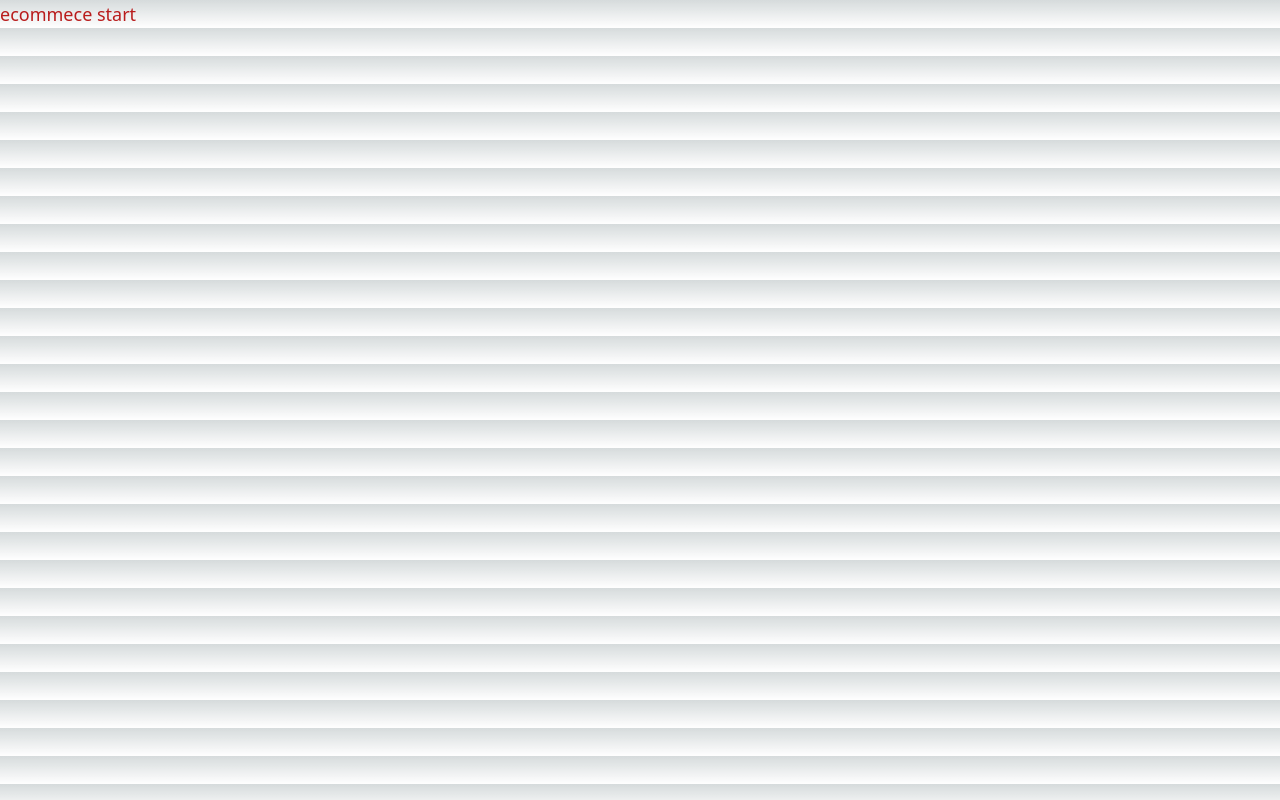
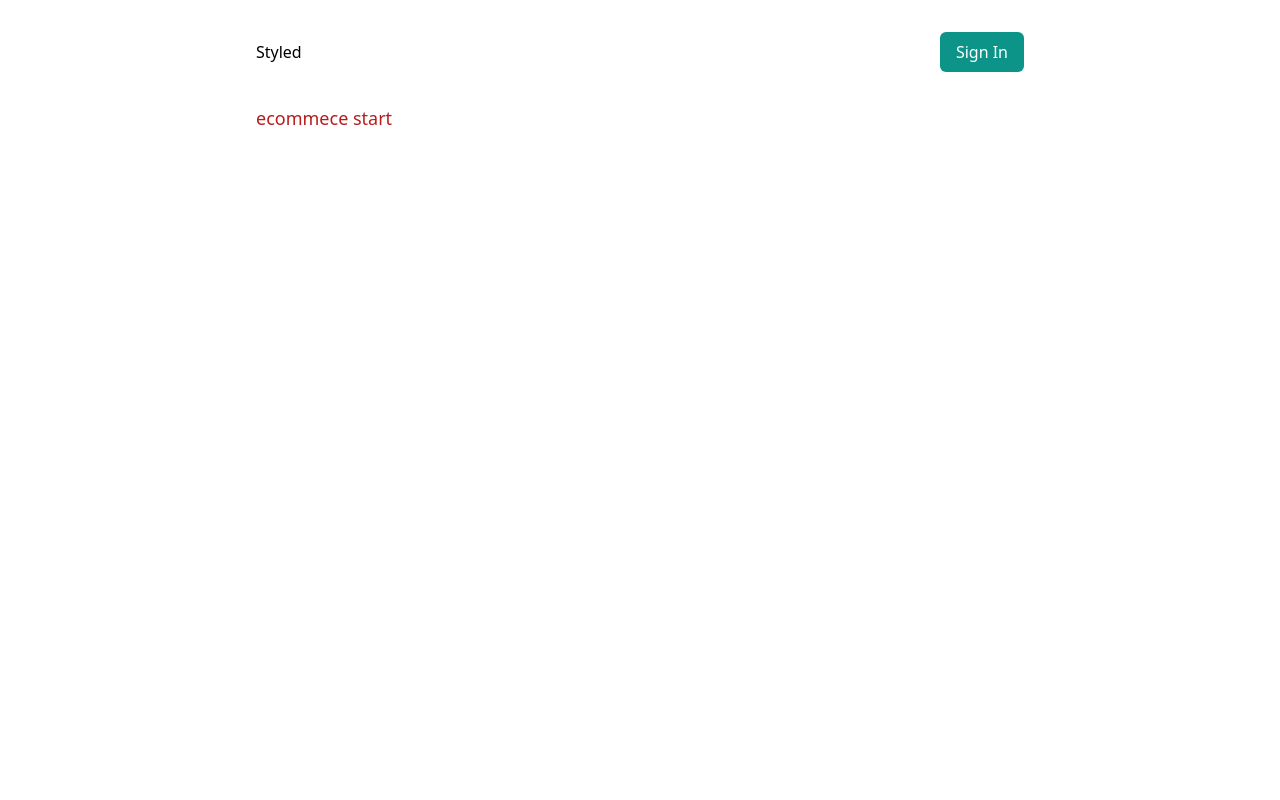
Before and after one commit to WebDevZakaria/ecommerce-nextjs, a Next.js app: page / in a window 1280 px wide. Built offline with nearby package versions, Linux system fonts and the light colour scheme; no server answers.

Commit message:
add navbar

```diff
--- /dev/null
+++ b/app/components/Nav.tsx
@@ -0,0 +1,41 @@
+'use client'
+
+import { Session } from 'next-auth'
+import { signIn } from 'next-auth/react'
+import Image from 'next/image'
+export default function Nav({ user }: Session){
+
+    return(
+
+        <nav className='flex justify-between items-center py-8'>
+            <h1>Styled</h1>
+
+            <ul className='flex items-cneter gap-12'>
+
+                {!user && (
+
+                    <li className='bg-teal-600 text-white py-2 px-4 rounded-md'>
+                        <button onClick={() => signIn()}>Sign In</button>
+
+                    </li>
+
+                )}
+                {user && (
+
+                    <li>
+
+                        <Image src= {user?.image as string} alt={user.name as string} width={48} height={48} className='rounded-full' />
+
+                    </li>
+
+
+                )}
+
+
+            </ul>
+
+        </nav>
+
+    )
+
+}
--- a/app/globals.css
+++ b/app/globals.css
@@ -9,73 +9,9 @@
     'Roboto Mono', 'Oxygen Mono', 'Ubuntu Monospace', 'Source Code Pro',
     'Fira Mono', 'Droid Sans Mono', 'Courier New', monospace;
 
-  --foreground-rgb: 0, 0, 0;
-  --background-start-rgb: 214, 219, 220;
-  --background-end-rgb: 255, 255, 255;
 
-  --primary-glow: conic-gradient(
-    from 180deg at 50% 50%,
-    #16abff33 0deg,
-    #0885ff33 55deg,
-    #54d6ff33 120deg,
-    #0071ff33 160deg,
-    transparent 360deg
-  );
-  --secondary-glow: radial-gradient(
-    rgba(255, 255, 255, 1),
-    rgba(255, 255, 255, 0)
-  );
-
-  --tile-start-rgb: 239, 245, 249;
-  --tile-end-rgb: 228, 232, 233;
-  --tile-border: conic-gradient(
-    #00000080,
-    #00000040,
-    #00000030,
-    #00000020,
-    #00000010,
-    #00000010,
-    #00000080
-  );
-
-  --callout-rgb: 238, 240, 241;
-  --callout-border-rgb: 172, 175, 176;
-  --card-rgb: 180, 185, 188;
-  --card-border-rgb: 131, 134, 135;
 }
 
-@media (prefers-color-scheme: dark) {
-  :root {
-    --foreground-rgb: 255, 255, 255;
-    --background-start-rgb: 0, 0, 0;
-    --background-end-rgb: 0, 0, 0;
-
-    --primary-glow: radial-gradient(rgba(1, 65, 255, 0.4), rgba(1, 65, 255, 0));
-    --secondary-glow: linear-gradient(
-      to bottom right,
-      rgba(1, 65, 255, 0),
-      rgba(1, 65, 255, 0),
-      rgba(1, 65, 255, 0.3)
-    );
-
-    --tile-start-rgb: 2, 13, 46;
-    --tile-end-rgb: 2, 5, 19;
-    --tile-border: conic-gradient(
-      #ffffff80,
-      #ffffff40,
-      #ffffff30,
-      #ffffff20,
-      #ffffff10,
-      #ffffff10,
-      #ffffff80
-    );
-
-    --callout-rgb: 20, 20, 20;
-    --callout-border-rgb: 108, 108, 108;
-    --card-rgb: 100, 100, 100;
-    --card-border-rgb: 200, 200, 200;
-  }
-}
 
 * {
   box-sizing: border-box;
@@ -89,23 +25,9 @@
   overflow-x: hidden;
 }
 
-body {
-  color: rgb(var(--foreground-rgb));
-  background: linear-gradient(
-      to bottom,
-      transparent,
-      rgb(var(--background-end-rgb))
-    )
-    rgb(var(--background-start-rgb));
-}
+
 
 a {
   color: inherit;
   text-decoration: none;
 }
-
-@media (prefers-color-scheme: dark) {
-  html {
-    color-scheme: dark;
-  }
-}
--- a/app/layout.tsx
+++ b/app/layout.tsx
@@ -1,18 +1,31 @@
 import './globals.css'
+import Nav from './components/Nav'
+import { getServerSession } from 'next-auth/next'
+import { authOptions } from '@/pages/api/auth/[...nextauth]'
 
 export const metadata = {
   title: 'Create Next App',
   description: 'Generated by create next app',
 }
 
-export default function RootLayout({
+export default async function RootLayout({
   children,
 }: {
   children: React.ReactNode
 }) {
+
+  const session = await getServerSession(authOptions)
+
   return (
     <html lang="en">
-      <body>{children}</body>
+      <body className='mx-64'>
+
+        <Nav user={session?.user} expires={session?.expires as string}/>
+
+        {children}
+
+        </body>
+
     </html>
   )
 }
--- a/next.config.js
+++ b/next.config.js
@@ -3,6 +3,9 @@
   experimental: {
     appDir: true,
   },
+  images: {
+    domains:["lh3.googleusercontent.com"]
+  }
 }
 
 module.exports = nextConfig
--- a/pages/api/auth/[...nextauth].ts
+++ b/pages/api/auth/[...nextauth].ts
@@ -7,7 +7,7 @@
 
 const prisma = new PrismaClient()
 
-export default NextAuth({
+export const authOptions = {
   providers: [
     GoogleProvider({
       clientId: process.env.GOOGLE_CLIENT_ID as string,
@@ -17,10 +17,10 @@
   ],
   adapter: PrismaAdapter(prisma),
   events:{
-    createUser: async({user}) =>{
+    createUser: async({ user }) =>{
       const stripe = new Stripe(process.env.STRIPE_SECRET_KEY as string,{
 
-        apiVersion: '2022-11-15'
+        apiVersion: '2022-11-15',
 
       })
       if (user.name && user.email){
@@ -42,4 +42,6 @@
 
   }
 
-})
+}
+
+export default NextAuth(authOptions)
```
Also changed, not shown: 1 other file (tests, documents, lock files or other folders).
